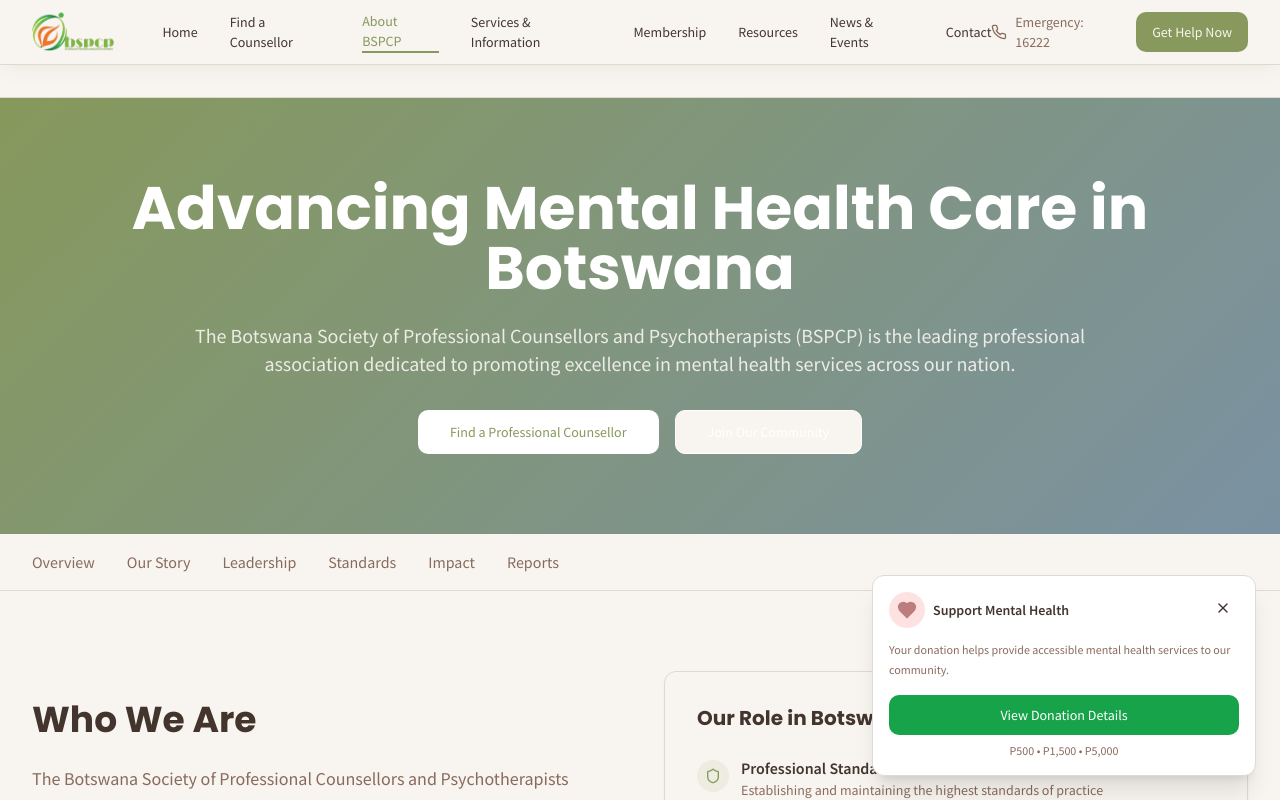
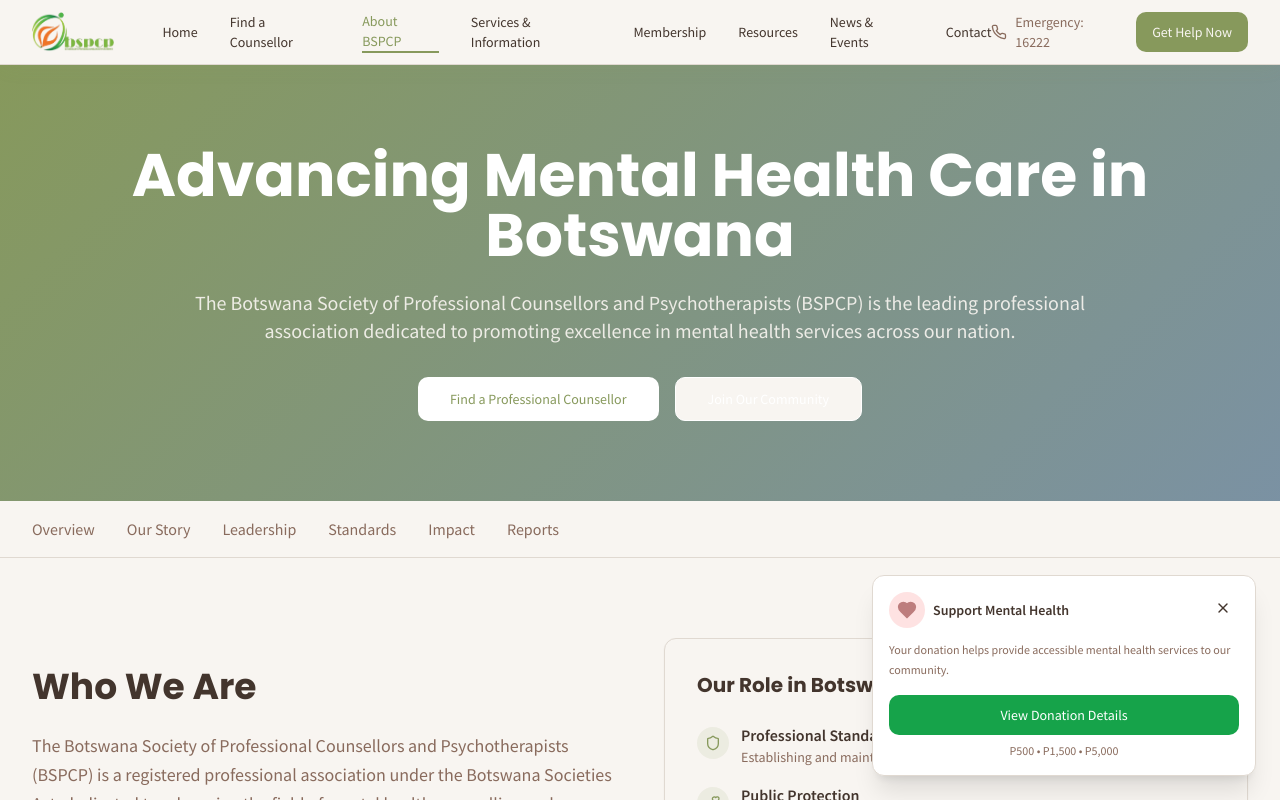
Before and after one commit to DRams007/BSPCP, a React (Vite) app: page /about in a window 1280 px wide. Shown: the top 800 px of the page. Built offline with nearby package versions, Linux system fonts and the light colour scheme.

Commit message:
Visual edit in Lovable
Edited UI in Lovable

```diff
--- a/src/pages/About.tsx
+++ b/src/pages/About.tsx
@@ -164,9 +164,7 @@ const About = () => {
       <Navigation />
 
       {/* Breadcrumb */}
-      <section className="py-4 bg-background border-b">
 
-      </section>
 
       {/* Hero Section */}
       <section className="py-20 bg-gradient-warm text-white">
```
